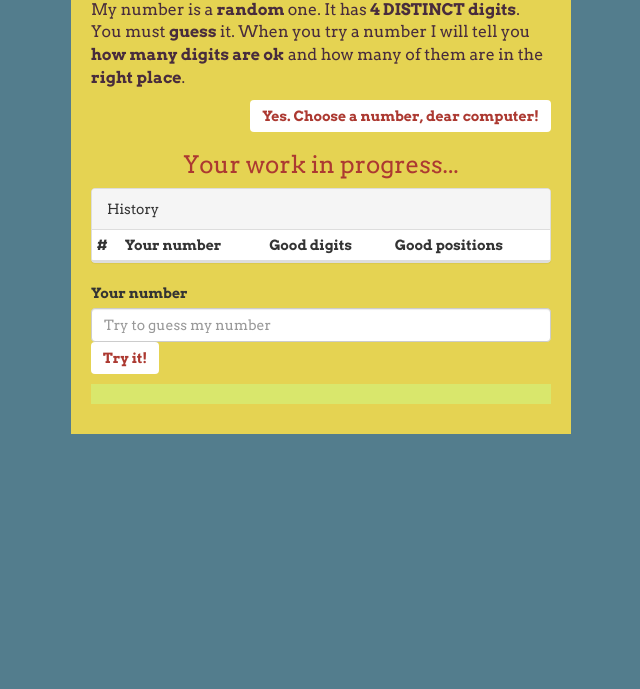
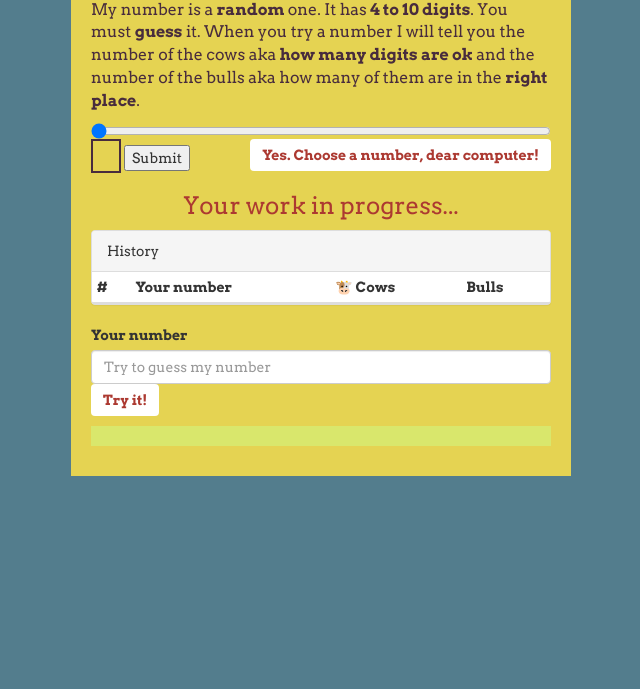
Before and after one commit to nikolatzotchev/bick-cows, a plain HTML site: page index.html in a window 1280 px wide. Shown: the part 111-800 px from the top of the page, without its empty margins (319-959 px from the left). Drawn offline with nearby package versions, Linux system fonts and the light colour scheme; a script that the page names is missing.

Commit message:
Changet some css, added a js function

```diff
--- a/css/style.css
+++ b/css/style.css
@@ -53,6 +53,15 @@ p {
 	color: white;
 }
 
+.lko {
+	font-size: 20px;
+	background: #E5D352 ;
+	border: 2px solid #482C3D;
+	color: black;
+	width: 30px;
+	text-align: center;
+}
+
 #status {
 	background: #D9E76C;
 	padding: 10px;
--- a/index.html
+++ b/index.html
@@ -9,7 +9,7 @@
 	<link rel="stylesheet" href="css/style.css">
 	<link href='http://fonts.googleapis.com/css?family=Arvo:400,700,400italic,700italic' rel='stylesheet' type='text/css'>
 	<script type="text/javascript" src="lib/hashids.min.js"></script>
-	<script src="main.js"></script>
+	<script src="js/main.js"></script>
 </head>
 
 
@@ -17,13 +17,16 @@
 	<div class="container">
 		<div class="row">
 			<div class="col col-lg-12 col-md-12 col-sm-12 col-xs-12">
-				<h1>Guess my number!</h1>
+				<h1>Cows & Bulls</h1>
 				<p>
-					My number is a <b>random</b> one. It has <b>4 DISTINCT digits</b>.
+					My number is a <b>random</b> one. It has <b>4 to 10 digits</b>.
 					You must <b>guess</b> it.
-					When you try a number I will tell you <b>how many digits are ok</b> and how many of them
+					When you try a number I will tell you the number of the cows aka <b>how many digits are ok </b> and the number of the bulls aka how many of them
 					are in the <b>right place</b>.
 				</p>
+				 <input type="range" name="points" min="3" max="10" value="3" onchange="updateTextInput(this.value);">
+				 <input type="text" id="textInput" class = "lko" value="">
+				 <input type="submit">
 				<button id="choose_number" class="btn btn-default pull-right">
 					Yes. Choose a number, dear computer!
 				</button>
@@ -40,17 +43,16 @@
 				    	<tr>
 					    	<th>#</th>
 					    	<th>Your number</th>
-					    	<th>Good digits</th>
-					    	<th>Good positions</th>
+					    	<th> &#x1F42E Cows</th>
+					    	<th>Bulls</th>
 				    	</tr>
 				    </thead>
 				    <tbody>
 				    </tbody>
 				  </table>
 				</div>
-
 				    <label for="your_number">Your number</label>
-				    <input type="number" class="form-control" id="your_number" placeholder="Try to guess my number">
+				    <input type="text" class="form-control" id="your_number" placeholder="Try to guess my number">
 				  <button id="try_it" type="" class="btn btn-default">Try it!</button>
 			</div>
 		</div>
--- /dev/null
+++ b/js/main.js
@@ -0,0 +1,3 @@
+function updateTextInput(val) {
+    document.getElementById('textInput').value = val;
+}
```
Also changed, not shown: js/main.txt (added).
